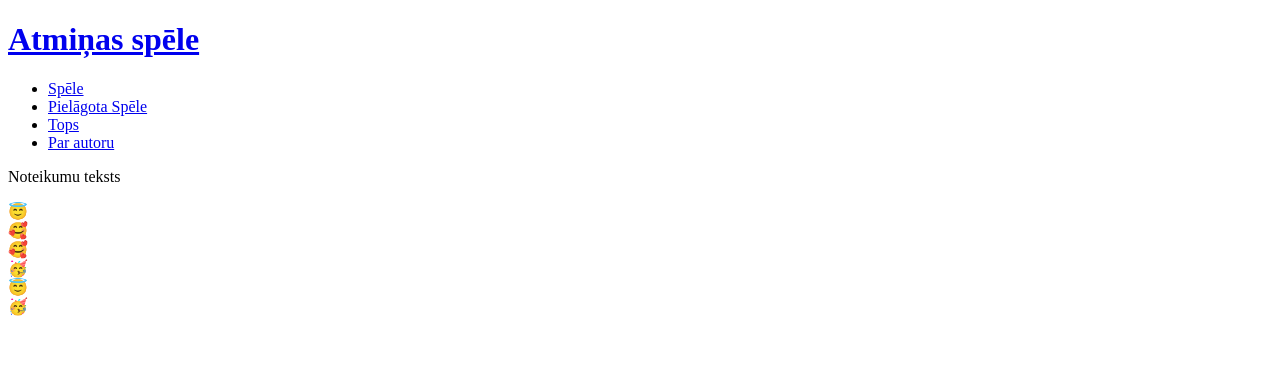
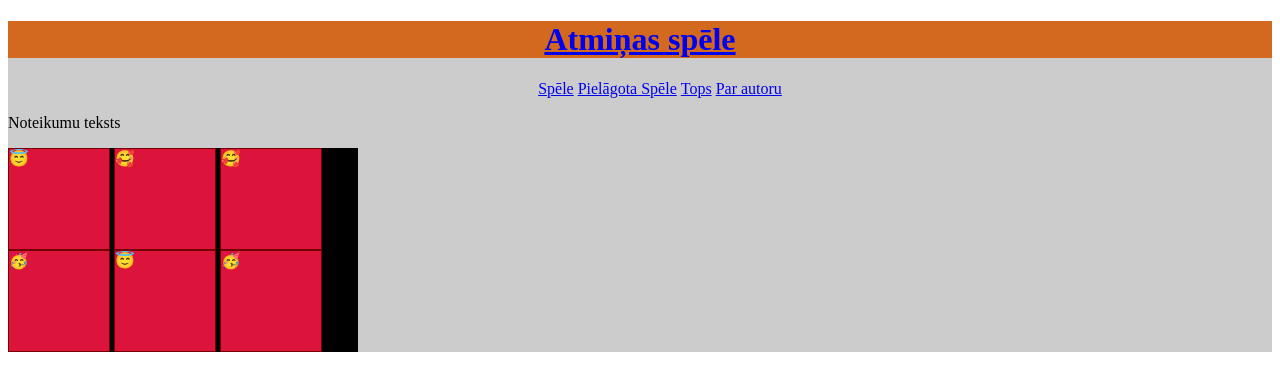
Before and after one commit to TronkisR/My_tests, a plain HTML site: page index.html in a window 1280 px wide. Drawn offline with Linux system fonts and the light colour scheme.

Commit message:
йыФФЫФ

```diff
--- a/index.html
+++ b/index.html
@@ -1,6 +1,7 @@
 <!DOCTYPE html>
 <html lang="en">
 <head>
+    <link href="style.css"  rel="stylesheet"  />
     <meta charset="UTF-8">
     <meta http-equiv="X-UA-Compatible" content="IE=edge">
     <meta name="viewport" content="width=device-width, initial-scale=1.0">
@@ -39,6 +40,8 @@
                 </li>
 
             </ul>
+        </div><!-- beidzas header-->
+
             <div class="content">
                 <p>Noteikumu teksts</p>
 
@@ -51,7 +54,6 @@
                     <div class="block">🥳</div>
                 </div>
             </div>
-        </div><!-- beidzas header-->
 
     </div>
 
--- /dev/null
+++ b/style.css
@@ -0,0 +1,33 @@
+.wrapper
+{
+    background: rgb(204, 204, 204);
+}
+
+h1{
+    text-align: center;
+    background: chocolate;
+
+}
+ul
+{
+    text-align: center;
+}
+
+li{
+    display: inline-block;
+}
+
+.game
+{
+    width: 350px;
+    background: black;
+}
+
+.block
+{
+    display: inline-block;
+    background: crimson;
+    width: 100px;
+    height: 100px;
+    border: 1px solid rgb(116, 1, 1);
+}
```
